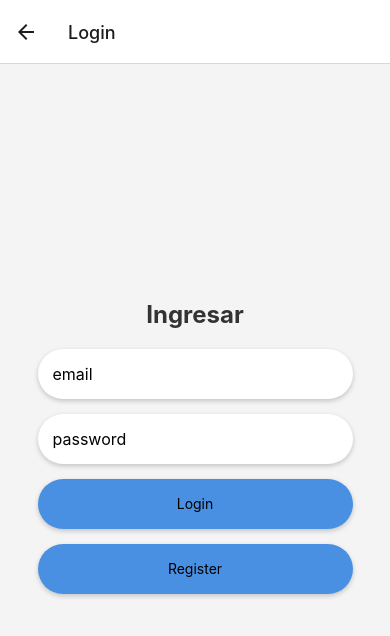
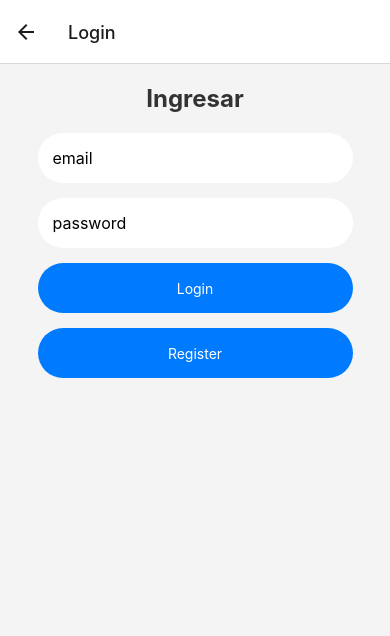
Before and after one commit to maydolensky/Progra3RN, a React Native app: screen /Login in a window 390 px wide. Shown: the top 636 px of the page. Built offline with nearby package versions, Linux system fonts and the light colour scheme; no server answers.

Commit message:
estilos para login y nuevo post

```diff
--- a/src/Screens/Login.js
+++ b/src/Screens/Login.js
@@ -33,7 +33,7 @@ class Login extends Component {
   render() {
     return (
       <View style={styles.container}>
-        <Text style={styles.heading}>Ingresar</Text>
+        <Text style={styles.title}>Ingresar</Text>
         <TextInput style={styles.field}
           keyboardType='email-address'
           placeholder='email'
@@ -48,10 +48,10 @@ class Login extends Component {
         <TouchableOpacity style={styles.button} onPress={() => this.handleSubmit(this.state.email, this.state.password)}>
           <Text style={[styles.boton]}> Login </Text>
         </TouchableOpacity>
-        {this.state.errorMSG && <Text>{this.state.errorMSG}</Text>}
+        {this.state.errorMSG && <Text style={styles.errorText}>{this.state.errorMSG}</Text>}
         <TouchableOpacity
           onPress={() => this.props.navigation.navigate ('Register')} style={styles.button}
-        ><Text>Register</Text> </TouchableOpacity>
+        ><Text style={[styles.boton]}>Register</Text> </TouchableOpacity>
       </View>
     )
   }
@@ -60,22 +60,16 @@ export default Login
 const styles = StyleSheet.create({
   container: {
     flex: 1,
-    justifyContent: 'center',
+
     alignItems: 'center',
     backgroundColor: '#f4f4f4',
     padding: 20,
   },
-  heading: {
+  title: {
     fontSize: 24,
     fontWeight: 'bold',
     marginBottom: 20,
     color: '#333',
-  },
-  profileImage: {
-    width: 100,
-    height: 100,
-    borderRadius: 50,
-    marginBottom: 20,
   },
   field: {
     width: '90%',
@@ -85,28 +79,20 @@ const styles = StyleSheet.create({
     paddingHorizontal: 15,
     fontSize: 16,
     marginBottom: 15,
-    shadowColor: '#000',
-    shadowOffset: { width: 0, height: 2 },
-    shadowOpacity: 0.2,
-    shadowRadius: 5,
-    elevation: 5,
+    elevation: 5, //fuente: https://stackoverflow.com/questions/41482448/material-design-elevation-correct-css
   },
   button: {
-    backgroundColor: '#4a90e2',
+    backgroundColor: "#007BFF",
     width: '90%',
     height: 50,
     borderRadius: 25,
     justifyContent: 'center',
     alignItems: 'center',
     marginBottom: 15,
-    shadowColor: '#000',
-    shadowOffset: { width: 0, height: 2 },
-    shadowOpacity: 0.2,
-    shadowRadius: 5,
     elevation: 5,
   },
   buttonText: {
-    color: '#fff',
+    color: "#fff",
     fontSize: 16,
     fontWeight: 'bold',
   },
@@ -116,10 +102,13 @@ const styles = StyleSheet.create({
   registerText: {
     color: '#4a90e2',
     fontSize: 14,
-    textDecorationLine: 'underline',
   },
   errorText: {
     color: 'red',
     marginTop: 10,
+    alignSelf: "center",
   },
+  boton:{
+    color:"white",
+  }
 });
--- a/src/Screens/NuevoPost.js
+++ b/src/Screens/NuevoPost.js
@@ -1,6 +1,6 @@
 import React, { Component } from "react";
 import { Text, View } from "react-native";
-import { StyleSheet, TextInput, TouchableOpacity } from "react-native";
+import { StyleSheet, TextInput, TouchableOpacity, Image } from "react-native";
 import { auth, db } from "../firebase/config";
 
 export class NuevoPost extends Component {
@@ -35,7 +35,9 @@ export class NuevoPost extends Component {
   render() {
     return (
       <View style={styles.container}>
-        <Text style={styles.heading}>Subi tu receta gastronómica!</Text>
+        <Image style={styles.image} source={require("../../assets/fondoo.jpg")} resizeMode="cover"/>
+        <Text style={styles.title}>Subi tu receta gastronómica!</Text>
+        <View style={styles.arriba}>
         <TextInput
           style={styles.field}
           keyboardType="default"
@@ -58,7 +60,7 @@ export class NuevoPost extends Component {
           value={this.state.mensaje}
 
         />
-        {this.state.errorMSG && <Text>{this.state.errorMSG}</Text>}
+        {this.state.errorMSG && <Text style={styles.errorMSG}>{this.state.errorMSG}</Text>}
 
         <TouchableOpacity
           style={styles.boton}
@@ -69,6 +71,7 @@ export class NuevoPost extends Component {
         >
           <Text style={styles.colorBoton}> Subir </Text>
         </TouchableOpacity>
+          </View>
       </View>
     );
   }
@@ -77,43 +80,56 @@ export class NuevoPost extends Component {
 export default NuevoPost;
 const styles = StyleSheet.create({
   container: {
+    flex: 1,
     paddingHorizontal: 10,
     marginBottom: 20,
   },
+  title: {
+    fontSize: 30,
+    fontWeight: "bold",
+    marginBottom: 20,
+    marginTop: 20,
+    textAlign: "center",
+    color: "black",
+
+  },
   field: {
-    Altura: 20,
-    paddingVertical: 15,
-    paddingHorizontal: 10,
+    backgroundColor: "#fff",
+    borderRadius: 10,
+    padding: 15,
+    fontSize: 16,
+    marginBottom: 15,
+    borderColor: "#ccc",
     borderWidth: 1,
-    borderColor: "#ccc",
-    borderStyle: "solid",
-    borderRadius: 6,
-    marginVertical: 10,
+    elevation: 3,
   },
   boton: {
-    backgroundColor: "#28a745",
-    paddingHorizontal: 10,
-    paddingVertical: 6,
-    alignItems: "center",
-    borderRadius: 4,
-    borderWidth: 1,
-    borderStyle: "solid",
-    borderColor: "#28a745",
+    backgroundColor: "#007BFF",
+    height: 50,
+    borderRadius: 10,
+    justifyContent: 'center',
+    alignItems: 'center',
+    marginBottom: 15,
+    elevation: 5,
   },
   colorBoton: {
     color: "#fff",
   },
-  heading: {
-    fontSize: 30,
-    fontWeight: 700,
-    marginBottom: 10,
+  errorMSG: {
+    color: 'red',
+    marginTop: 10,
+    marginBottom:20,
+    alignSelf: "center",
   },
-  button: {
-    backgroundColor: "#51b9e9",
-    borderRadius: 5,
-    padding: 5,
-    width: "100%",
-    alignItems: "center",
-    marginTop: 10,
+  image:{
+    height: "100%",
+    width:"100%",
+    position: "absolute",
+
   },
+  arriba:{
+    flex: 1,
+    justifyContent: "center",
+  }
+
 });
```
Also changed, not shown: assets/fondoo.jpg (added), 1 other file (tests, documents, lock files or other folders).
